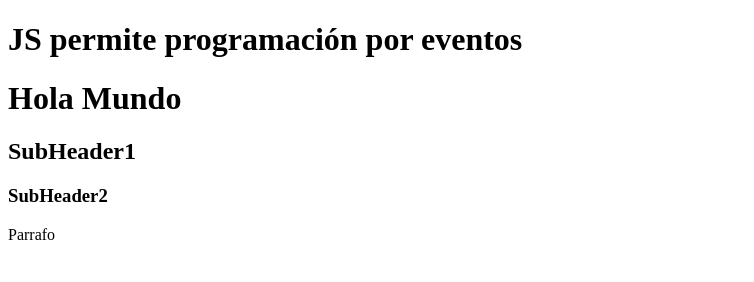
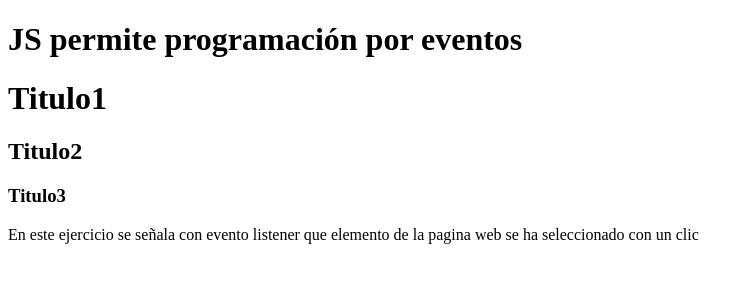
Before and after one commit to RodrigoPLpz/jslLearn, a plain HTML site: page index1.html in a window 1280 px wide. Shown: the whole page, without its empty margins (0-754 px from the left). Drawn offline with Linux system fonts and the light colour scheme.

Commit message:
Se cambian titulos y descipcion en index1

```diff
--- a/index1.html
+++ b/index1.html
@@ -7,10 +7,11 @@
     <body>
         <h1>JS permite programación por eventos</h1>
         <header>
-            <h1>Hola Mundo</h1>
-            <h2>SubHeader1</h2>
-            <h3>SubHeader2</h3>
-            <p>Parrafo</p>
+            <h1>Titulo1</h1>
+            <h2>Titulo2</h2>
+            <h3>Titulo3</h3>
+            <p>En este ejercicio se señala con evento listener
+                que elemento de la pagina web se ha seleccionado con un clic</p>
         </header>
         <script src="main1.js"></script>
     </body>
```
